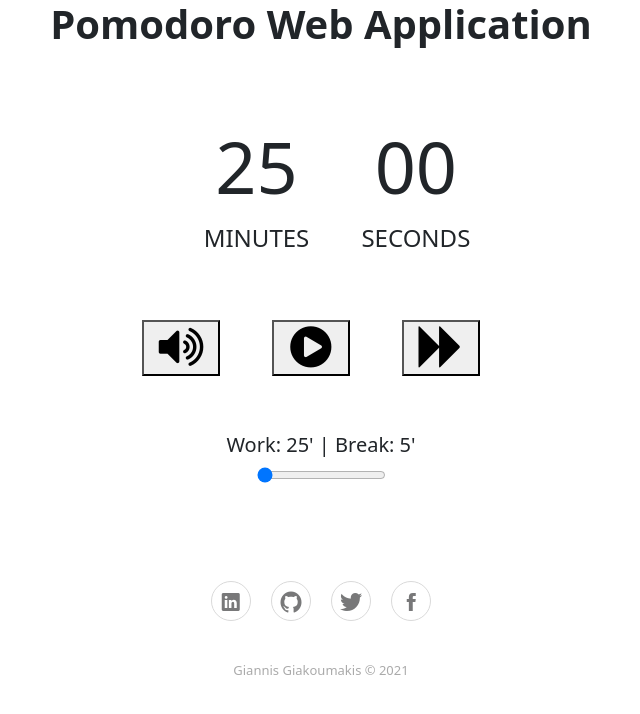
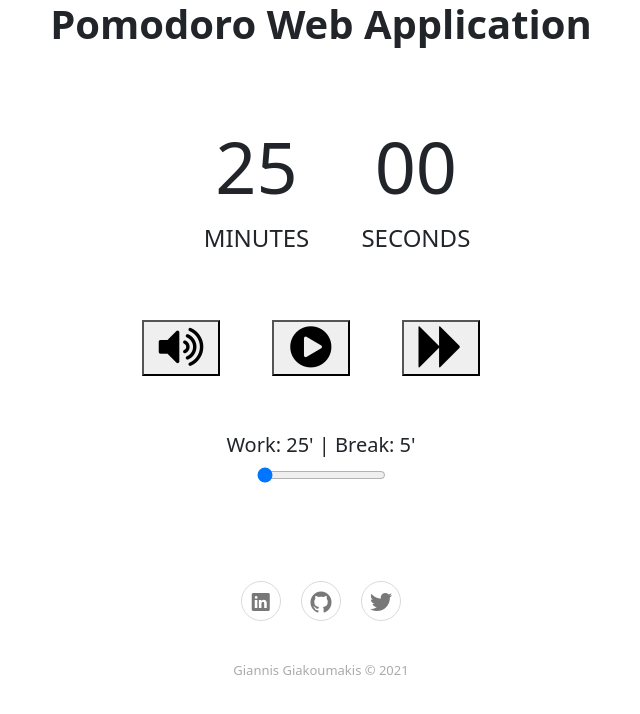
Before and after one commit to giakoumak/PomodoroWebApp, a plain HTML site: page index.html in a window 1280 px wide. Shown: the whole page, without its empty margins (319-959 px from the left). Drawn offline with Linux system fonts and the light colour scheme; files whose address does not match are found by name.

Commit message:
Link social media buttons with the respective accounts

```diff
--- a/index.html
+++ b/index.html
@@ -55,10 +55,9 @@
     </main>
     <footer class="footer-basic">
         <div class="social">
-            <a href="#"><i class="icon ion-social-linkedin"></i></a>
-            <a href="#"><i class="icon ion-social-github"></i></a>
-            <a href="#"><i class="icon ion-social-twitter"></i></a>
-            <a href="#"><i class="icon ion-social-facebook"></i></a>
+            <a href="https://linkedin.com/in/giakoumak" target="_blank"><i class="icon ion-social-linkedin"></i></a>
+            <a href="https://github.com/giakoumak" target="_blank"><i class="icon ion-social-github"></i></a>
+            <a href="https://twitter.com/ggiakoumak" target="_blank"><i class="icon ion-social-twitter"></i></a>
         </div>
         <!--
         <ul class="list-inline">
```
